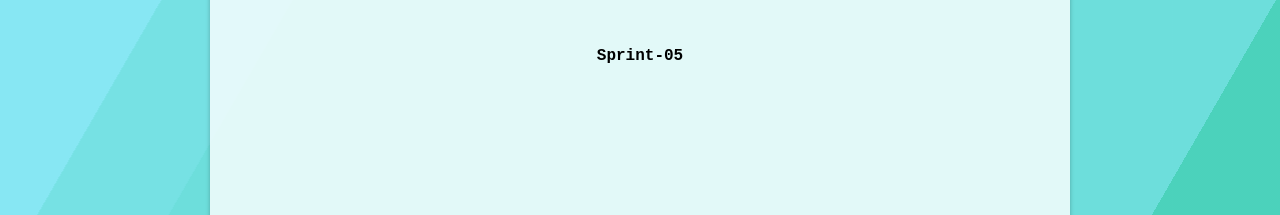
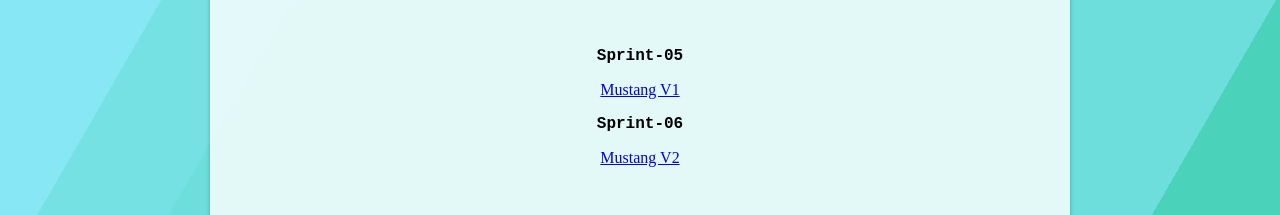
Before and after one commit to 2019sbreslin/assignmentportFR, a plain HTML site: page index.html in a window 1280 px wide. Shown: the part 407-622 px from the top of the page. Drawn offline with Linux system fonts and the light colour scheme; a script that the page names is missing.

Commit message:
updating files

```diff
--- a/index.html
+++ b/index.html
@@ -27,6 +27,11 @@
       <h3>Sprint-04 (was not completed)</h3>
      <br>
       <h3>Sprint-05</h3>
+      <a href = "https://mustang2v1.azurewebsites.net">Mustang V1</a>
+      <br>
+      <h3>Sprint-06</h3>
+      <a href = "https://mustangvv2.azurewebsites.net">Mustang V2</a>
+
 
 
 
```
